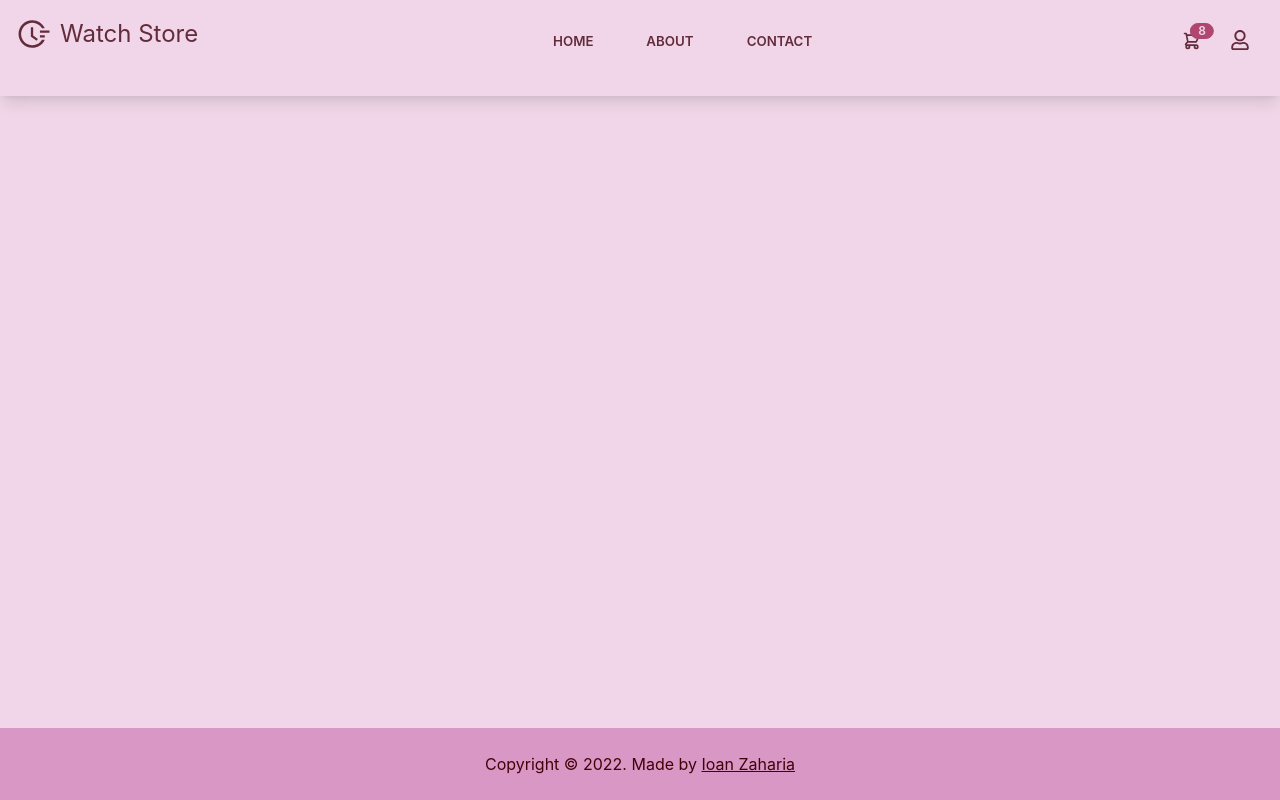
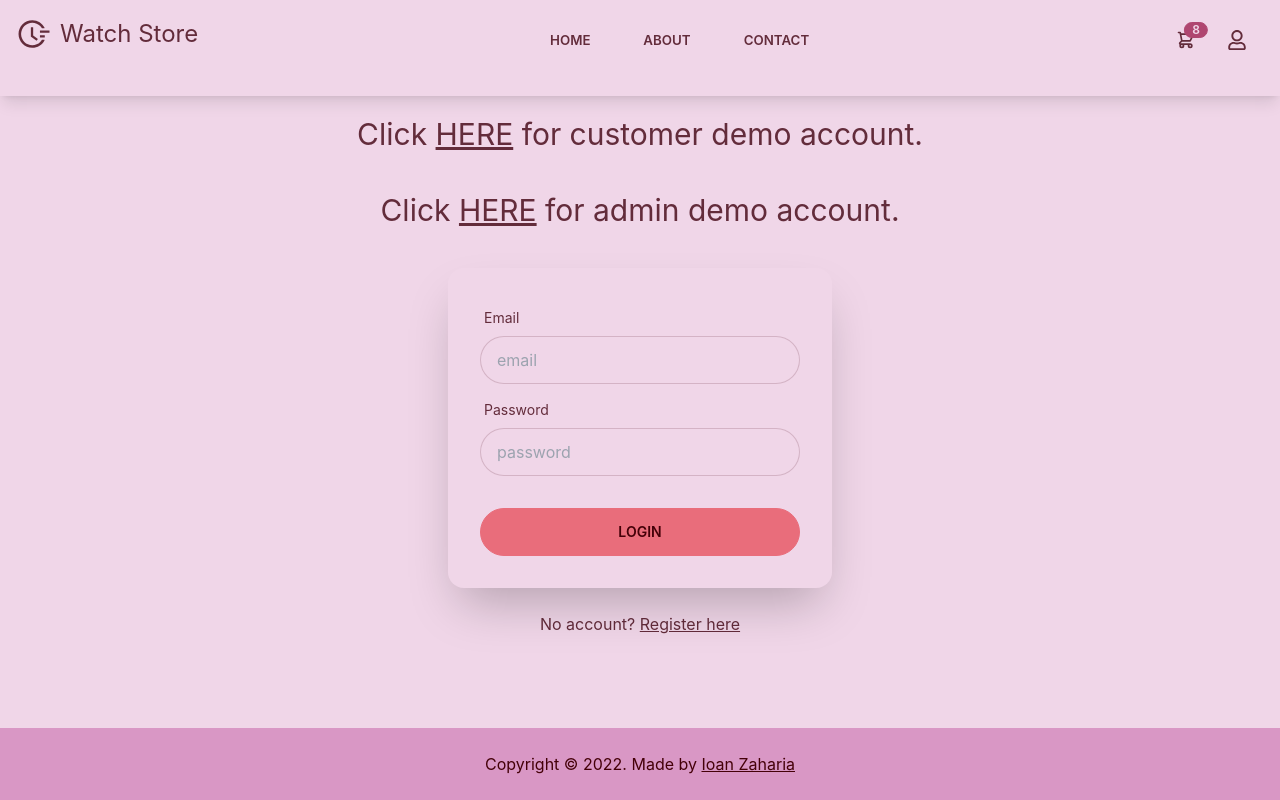
Before and after one commit to zioan/watch-shop-client, a React (Create React App) app: page /auth in a window 1280 px wide. Built offline with nearby package versions, Linux system fonts and the light colour scheme; no server answers.

Commit message:
authentication refactoring

```diff
--- a/src/App.js
+++ b/src/App.js
@@ -3,6 +3,7 @@ import axios from 'axios';
 import Footer from './components/Footer';
 import Navbar from './components/Navbar';
 import Home from './pages/Home';
+import Auth from './pages/Auth';
 
 axios.defaults.withCredentials = true;
 
@@ -15,6 +16,7 @@ function App() {
         <main className=' container mx-auto px-3 pb-12 relative'>
           <Routes>
             <Route exact path='/' element={<Home />} />
+            <Route exact path='/auth' element={<Auth />} />
           </Routes>
         </main>
         <Footer />
--- a/src/components/Login.jsx
+++ b/src/components/Login.jsx
@@ -1,23 +1,26 @@
 import { useState, useContext } from 'react';
+import { useNavigate } from 'react-router-dom';
 import UserContext from '../context/UserContext';
 
 function Login() {
   const [email, setEmail] = useState('');
   const [password, setPassword] = useState('');
 
-  const { login, error } = useContext(UserContext);
+  const navigate = useNavigate();
+
+  const { user, login, error } = useContext(UserContext);
 
   const loginHandler = async (e) => {
     e.preventDefault();
     try {
       await login(email, password);
-    } catch (err) {
-      console.log(err);
+    } catch (error) {
+      console.log(error);
     }
   };
 
   return (
-    <div className='card flex-shrink-0 w-full max-w-sm shadow-2xl bg-base-100'>
+    <div className='card flex-shrink-0 w-full max-w-sm shadow-2xl bg-base-100 mx-auto'>
       <form onSubmit={loginHandler}>
         <div className='card-body'>
           {/* Email field */}
@@ -48,11 +51,11 @@ function Login() {
               required
               onChange={(e) => setPassword(e.target.value)}
             />
-            <label className='label'>
+            {/* <label className='label'>
               <a href='/' className='label-text-alt link link-hover'>
                 Forgot password?
               </a>
-            </label>
+            </label> */}
           </div>
 
           {error && <p className=' text-red-400'>{error}</p>}
--- a/src/components/Navbar.jsx
+++ b/src/components/Navbar.jsx
@@ -7,29 +7,47 @@ import AuthContext from '../context/AuthContext';
 import UserContext from '../context/UserContext';
 
 function Navbar() {
-  const [togglerNav, setTogglerNav] = useState(false);
+  const [togglerResponsiveNav, setTogglerResponsiveNav] = useState(false);
+  const [userDropdown, setUserDropdown] = useState(false);
   const { user } = useContext(AuthContext);
   const { logoutUser } = useContext(UserContext);
 
+  const navigate = useNavigate();
+
   const hamburgerHandler = () => {
-    setTogglerNav(!togglerNav);
+    setTogglerResponsiveNav(!togglerResponsiveNav);
+  };
+
+  // If no user, hide user dropdown and navigate to login page
+  const checkUser = () => {
+    if (!user) {
+      setUserDropdown(false);
+      navigate('/auth');
+    } else {
+      setUserDropdown(true);
+    }
   };
 
   const logoutHandler = () => {
+    setUserDropdown(false);
     logoutUser();
   };
 
   return (
     <div className=' h-auto md:h-24 p-2 shadow-lg  '>
       <nav className='navbar container mx-auto flex justify-between md:items-center'>
+        {/* Logo */}
         <Link to='/' className=' flex items-center gap-2 self-start'>
           <AiOutlineFieldTime className=' text-4xl inline' />
           <p className='inline text-2xl'>Watch Store</p>
         </Link>
 
+        {/* Nav links */}
         <div
           className={
-            togglerNav ? 'flex flex-col gap-4 md:inline' : 'hidden md:inline'
+            togglerResponsiveNav
+              ? 'flex flex-col gap-4 md:inline'
+              : 'hidden md:inline'
           }
         >
           <NavLink className=' btn btn-ghost mx-2' to='/'>
@@ -43,6 +61,7 @@ function Navbar() {
           </NavLink>
         </div>
 
+        {/* Cart */}
         <div className='self-start'>
           <div className='dropdown dropdown-end'>
             <label tabIndex='0' className='btn btn-ghost btn-circle'>
@@ -80,8 +99,26 @@ function Navbar() {
             </div>
           </div>
 
+          {/* User */}
           <div className='dropdown dropdown-end'>
-            <label tabIndex='0' className='btn btn-ghost btn-circle avatar'>
+            {user ? (
+              <button className=' btn btn-ghost' onClick={checkUser}>
+                {user.name}
+              </button>
+            ) : (
+              <button
+                className=' btn btn-ghost rounded-full'
+                onClick={checkUser}
+              >
+                <FaRegUser className='mx-auto text-xl ' />
+              </button>
+            )}
+            {/* <label
+              tabIndex='0'
+              className='btn btn-ghost btn-circle min-w-[48px] w-auto avatar'
+              // onClick check if user.
+              onClick={checkUser}
+            >
               <div className='w-10 rounded-full'>
                 {user ? (
                   <p className=' mt-3 mx-auto'>{user.name}</p>
@@ -89,7 +126,10 @@ function Navbar() {
                   <FaRegUser className='mx-auto text-xl mt-[10px]' />
                 )}
               </div>
-            </label>
+            </label> */}
+
+            {/* If user is logged in, display user dropdown */}
+            {userDropdown && (
               <ul
                 tabIndex='0'
                 className='menu menu-compact dropdown-content mt-3 p-2 shadow bg-base-100 rounded-box w-28'
@@ -104,6 +144,7 @@ function Navbar() {
                   <button onClick={logoutHandler}>Logout</button>
                 </li>
               </ul>
+            )}
           </div>
 
           <label
@@ -111,7 +152,7 @@ function Navbar() {
             className='btn btn-ghost btn-circle  inline md:hidden'
             onClick={hamburgerHandler}
           >
-            {togglerNav ? (
+            {togglerResponsiveNav ? (
               <p className='mx-auto text-2xl font-bold  mt-[6px]'>X</p>
             ) : (
               <FaBars className='mx-auto text-xl mt-[14px]' />
--- a/src/components/Register.jsx
+++ b/src/components/Register.jsx
@@ -51,9 +51,10 @@ function Register() {
   };
 
   return (
-    <div className='card flex-shrink-0 w-full max-w-sm shadow-2xl bg-base-100'>
+    <div className='card flex-shrink-0 w-full max-w-sm md:max-w-xl shadow-2xl bg-base-100 mx-auto'>
       <form onSubmit={registerUserHandler}>
-        <div className='card-body'>
+        <div className='card-body md:flex-row md:justify-evenly'>
+          <div>
             {/* Name field */}
             <div className='form-control'>
               <label className='label'>
@@ -128,7 +129,9 @@ function Register() {
                 onChange={(e) => setZipCode(e.target.value)}
               />
             </div>
+          </div>
 
+          <div>
             {/* Country field */}
             <div className='form-control'>
               <label className='label'>
@@ -143,7 +146,6 @@ function Register() {
                 onChange={(e) => setCountry(e.target.value)}
               />
             </div>
-
             {/* Email field */}
             <div className='form-control'>
               <label className='label'>
@@ -196,12 +198,18 @@ function Register() {
             {/* Display errors for form filds requirements and validation */}
             {showError && <p className=' text-red-400'>{showError}</p>}
 
-          <div className='form-control mt-6'>
+            <div className='form-control mt-[36px]'>
               <button type='submit' className='btn btn-primary'>
                 Register
               </button>
             </div>
           </div>
+        </div>
+        {/* <div className='form-control my-6 mx-auto max-w-[200px]'>
+          <button type='submit' className='btn btn-primary'>
+            Register
+          </button>
+        </div> */}
       </form>
     </div>
   );
--- /dev/null
+++ b/src/pages/Auth.jsx
@@ -0,0 +1,98 @@
+import { useContext, useEffect, useState } from 'react';
+import { useNavigate } from 'react-router-dom';
+import Login from '../components/Login';
+import Register from '../components/Register';
+import AuthContext from '../context/AuthContext';
+import UserContext from '../context/UserContext';
+
+function Auth() {
+  const [toggleAuthComponent, setToggleAuthComponent] = useState(true);
+
+  const { user } = useContext(AuthContext);
+  const { login } = useContext(UserContext);
+
+  const navigate = useNavigate();
+
+  // when user is logged in, redirect to home page
+  // logged in user cannot access to this page
+  useEffect(() => {
+    if (user) {
+      navigate('/');
+    }
+  }, [user]);
+
+  const testAccountUserLogin = async () => {
+    const email = 'john@test.com';
+    const password = 'asdasd123123';
+    try {
+      await login(email, password);
+    } catch (err) {
+      console.log(err);
+    }
+  };
+
+  const testAccountAdminLogin = async () => {
+    const email = 'admin@test.com';
+    const password = 'asdasd123123';
+    try {
+      await login(email, password);
+    } catch (err) {
+      console.log(err);
+    }
+  };
+
+  return (
+    <section className=' mx-auto'>
+      {/* Customer demo login */}
+      <h2 className='text-3xl mb-4 lg:mb-10 text-center'>
+        Click{' '}
+        <span
+          className=' underline cursor-pointer'
+          onClick={() => testAccountUserLogin()}
+        >
+          HERE
+        </span>{' '}
+        for customer demo account.
+      </h2>
+
+      {/* Admin demo login */}
+      <h2 className='text-3xl mb-4 lg:mb-10 text-center'>
+        Click{' '}
+        <span
+          className=' underline cursor-pointer'
+          onClick={() => testAccountAdminLogin()}
+        >
+          HERE
+        </span>{' '}
+        for admin demo account.
+      </h2>
+
+      {/* Toggle login / register components */}
+      {toggleAuthComponent ? <Login /> : <Register />}
+
+      {toggleAuthComponent ? (
+        <p className=' text-center my-6'>
+          No account?{' '}
+          <button
+            className='underline'
+            onClick={() => setToggleAuthComponent(false)}
+          >
+            Register here
+          </button>
+        </p>
+      ) : (
+        <p className=' text-center my-6'>
+          Already have an account?{' '}
+          <button
+            className='underline'
+            onClick={() => setToggleAuthComponent(true)}
+          >
+            Login here
+          </button>
+        </p>
+      )}
+    </section>
+  );
+}
+
+export default Auth;
--- a/src/pages/Home.jsx
+++ b/src/pages/Home.jsx
@@ -1,20 +1,7 @@
-import { useState } from 'react';
-import Modal from '../components/Modal';
-import Register from '../components/Register';
-import Login from '../components/Login';
-
 function Home() {
   return (
     <>
       <h2>Home Page</h2>
-
-      <Modal modalNumber='modal-1' type='register'>
-        <Register />
-      </Modal>
-
-      <Modal modalNumber='modal-2' type='login'>
-        <Login />
-      </Modal>
     </>
   );
 }
```
Lines whose indentation alone changed are shown as unchanged.
